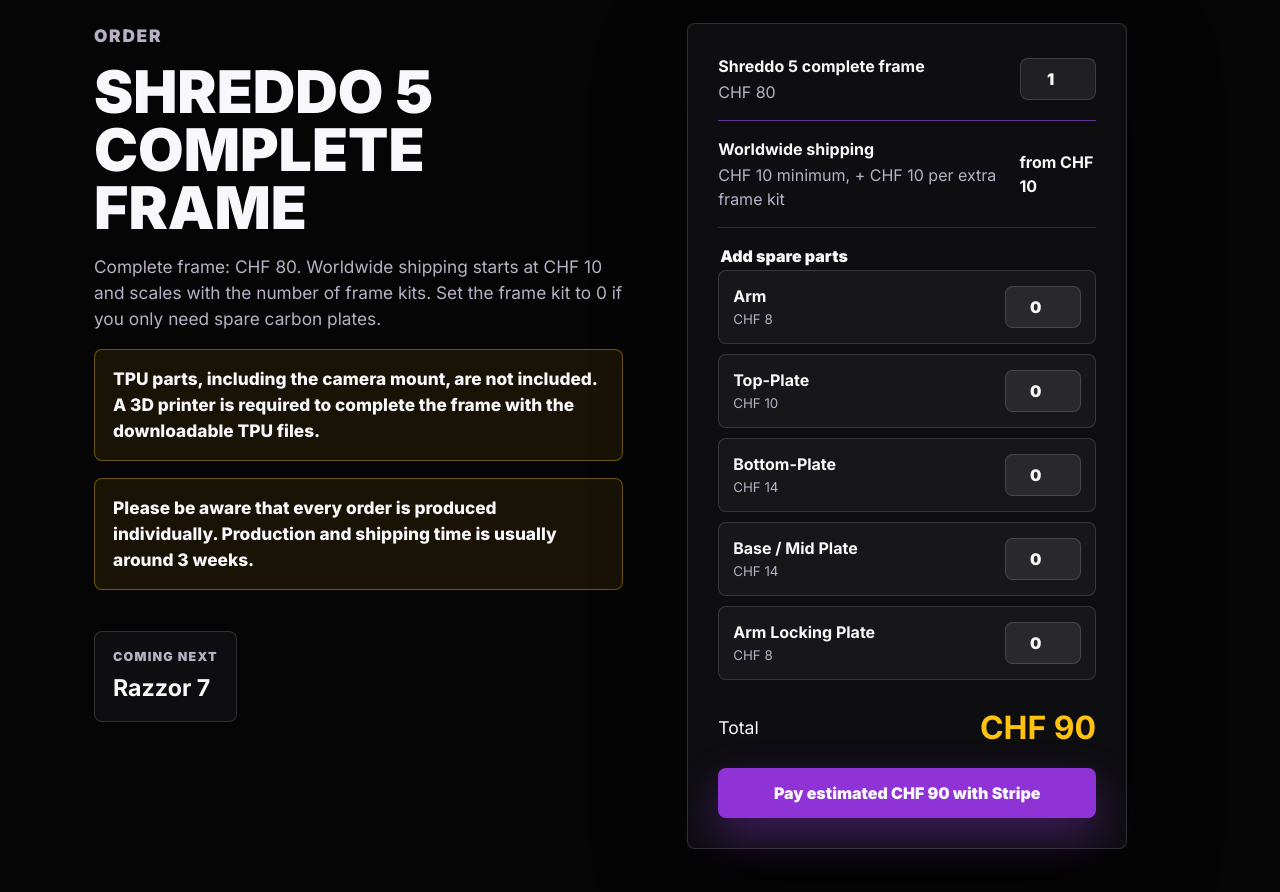
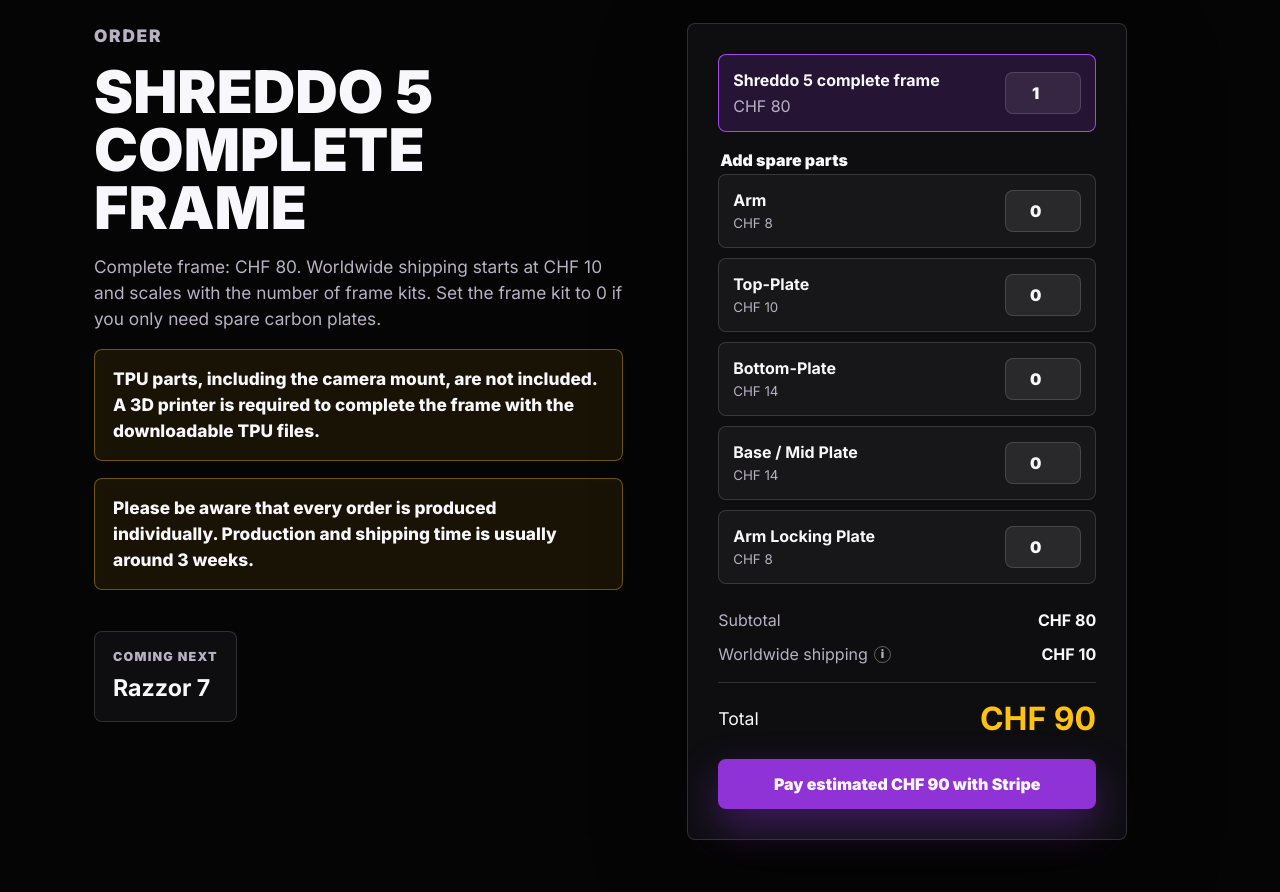
Before and after one commit to YeetlabFPV/Yeetlab, a website: page index.html in a window 1280 px wide. Shown: the part 5600-6492 px from the top of the page. Drawn offline with Linux system fonts and the light colour scheme.

Commit message:
Refine checkout order summary

```diff
--- a/index.html
+++ b/index.html
@@ -279,13 +279,6 @@
             </div>
             <input type="number" name="item" value="1" min="0" max="20" step="1" data-key="frame" data-price="80" aria-label="Shreddo 5 complete frame quantity">
           </div>
-          <div class="order-line">
-            <div>
-              <strong>Worldwide shipping</strong>
-              <span>CHF 10 minimum, + CHF 10 per extra frame kit</span>
-            </div>
-            <strong>from CHF 10</strong>
-          </div>
 
           <fieldset>
             <legend>Add spare parts</legend>
@@ -326,7 +319,30 @@
             </label>
           </fieldset>
 
-          <div class="total-row" aria-live="polite">
+          <div class="order-summary" aria-live="polite">
+            <div class="summary-row">
+              <span>Subtotal</span>
+              <strong id="order-subtotal">CHF 80</strong>
+            </div>
+            <div class="summary-row">
+              <span class="shipping-label">
+                Worldwide shipping
+                <button
+                  class="info-button"
+                  type="button"
+                  aria-label="Shipping information"
+                >
+                  i
+                </button>
+                <span class="tooltip" role="tooltip">
+                  Delivery usually takes around 3 weeks. Shipping is CHF 10
+                  minimum and scales with the number of frame kits.
+                </span>
+              </span>
+              <strong id="order-shipping">CHF 10</strong>
+            </div>
+          </div>
+          <div class="total-row">
             <span>Total</span>
             <strong id="order-total">CHF 90</strong>
           </div>
--- a/script.js
+++ b/script.js
@@ -2,6 +2,8 @@
 const CHECKOUT_ENDPOINT = "https://yeetlab-checkout.tmw-fpv.workers.dev/checkout";
 
 const form = document.querySelector("#order-form");
+const subtotalElement = document.querySelector("#order-subtotal");
+const shippingElement = document.querySelector("#order-shipping");
 const totalElement = document.querySelector("#order-total");
 const checkoutButton = document.querySelector("#checkout-button");
 const itemInputs = [...document.querySelectorAll('input[name="item"]')];
@@ -65,15 +67,23 @@
 }
 
 function orderTotal() {
+  return orderSubtotal() + shippingTotal();
+}
+
+function orderSubtotal() {
+  return selectedItems().reduce((sum, item) => {
+    return sum + item.price * item.quantity;
+  }, 0);
+}
+
+function shippingTotal() {
   const items = selectedItems();
 
   if (items.length === 0) {
     return 0;
   }
 
-  return items.reduce((sum, item) => {
-    return sum + item.price * item.quantity;
-  }, SHIPPING_PRICE * shippingQuantity(items));
+  return SHIPPING_PRICE * shippingQuantity(items);
 }
 
 function updateTotal() {
@@ -88,6 +98,8 @@
     input.closest(".order-line")?.classList.toggle("has-quantity", quantity > 0);
   });
 
+  subtotalElement.textContent = `CHF ${orderSubtotal()}`;
+  shippingElement.textContent = `CHF ${shippingTotal()}`;
   totalElement.textContent = `CHF ${orderTotal()}`;
 
   if (!checkoutInProgress) {
--- a/styles.css
+++ b/styles.css
@@ -459,12 +459,15 @@
 }
 
 .order-line {
-  padding-bottom: 16px;
-  border-bottom: 1px solid var(--line);
+  padding: 13px 14px;
+  border: 1px solid var(--line);
+  border-radius: 8px;
+  background: rgba(255, 255, 255, 0.04);
 }
 
 .order-line.has-quantity {
-  border-color: rgba(177, 77, 255, 0.55);
+  border-color: rgba(177, 77, 255, 0.9);
+  background: rgba(143, 51, 214, 0.18);
 }
 
 .order-line div,
@@ -517,8 +520,81 @@
   text-align: center;
 }
 
+.order-summary {
+  display: grid;
+  gap: 10px;
+  padding-top: 8px;
+}
+
+.summary-row,
 .total-row {
-  padding-top: 8px;
+  display: flex;
+  align-items: center;
+  justify-content: space-between;
+  gap: 20px;
+}
+
+.summary-row {
+  color: var(--muted);
+}
+
+.summary-row strong {
+  color: var(--ink);
+  font-size: 1rem;
+}
+
+.shipping-label {
+  position: relative;
+  display: inline-flex;
+  align-items: center;
+  gap: 6px;
+}
+
+.info-button {
+  display: inline-grid;
+  width: 17px;
+  height: 17px;
+  place-items: center;
+  border: 1px solid rgba(255, 255, 255, 0.34);
+  border-radius: 999px;
+  background: transparent;
+  color: var(--muted);
+  cursor: help;
+  font: inherit;
+  font-size: 0.72rem;
+  font-weight: 900;
+  line-height: 1;
+}
+
+.tooltip {
+  position: absolute;
+  bottom: calc(100% + 10px);
+  left: 0;
+  z-index: 3;
+  width: min(260px, 72vw);
+  padding: 10px 12px;
+  border: 1px solid var(--line);
+  border-radius: 8px;
+  background: #111014;
+  color: var(--ink);
+  box-shadow: var(--shadow);
+  font-size: 0.84rem;
+  line-height: 1.35;
+  opacity: 0;
+  pointer-events: none;
+  transform: translateY(4px);
+  transition: opacity 160ms ease, transform 160ms ease;
+}
+
+.shipping-label:hover .tooltip,
+.shipping-label:focus-within .tooltip {
+  opacity: 1;
+  transform: translateY(0);
+}
+
+.total-row {
+  padding-top: 12px;
+  border-top: 1px solid var(--line);
   font-size: 1.1rem;
 }
 
```
